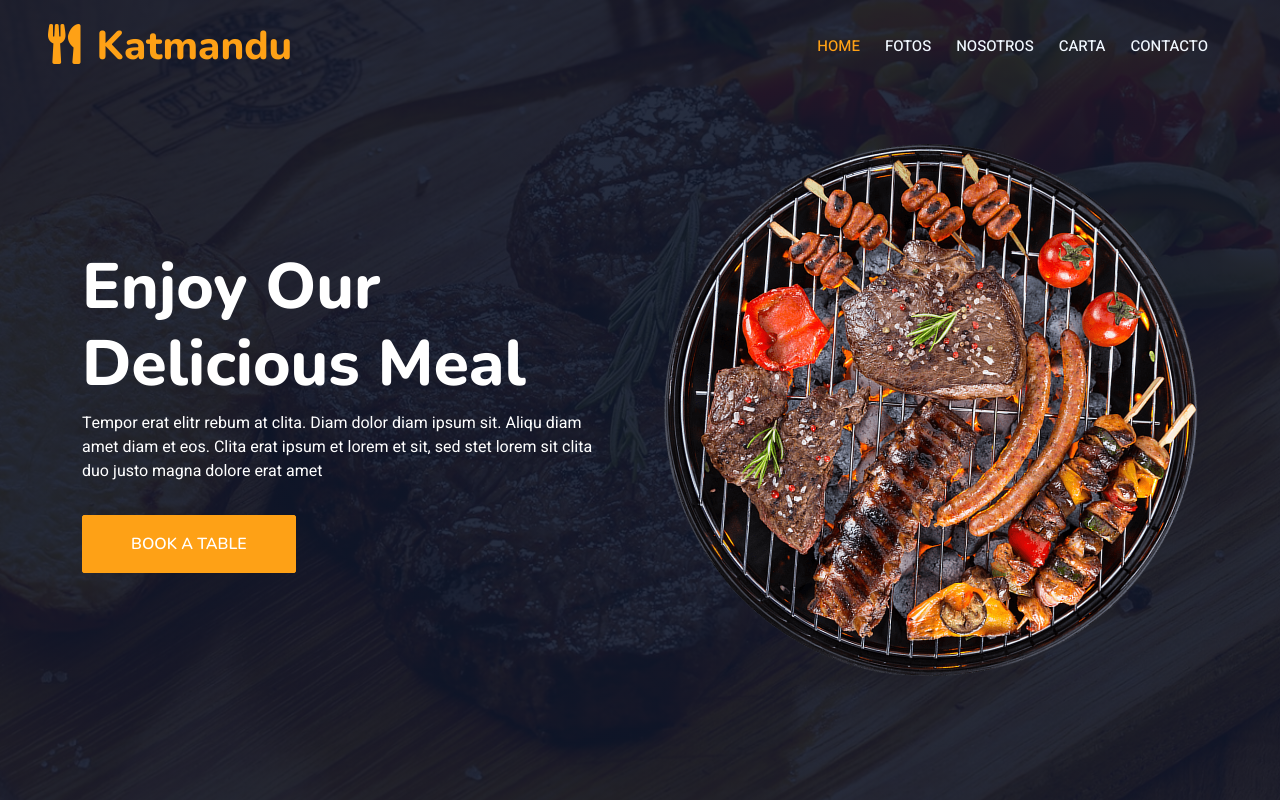
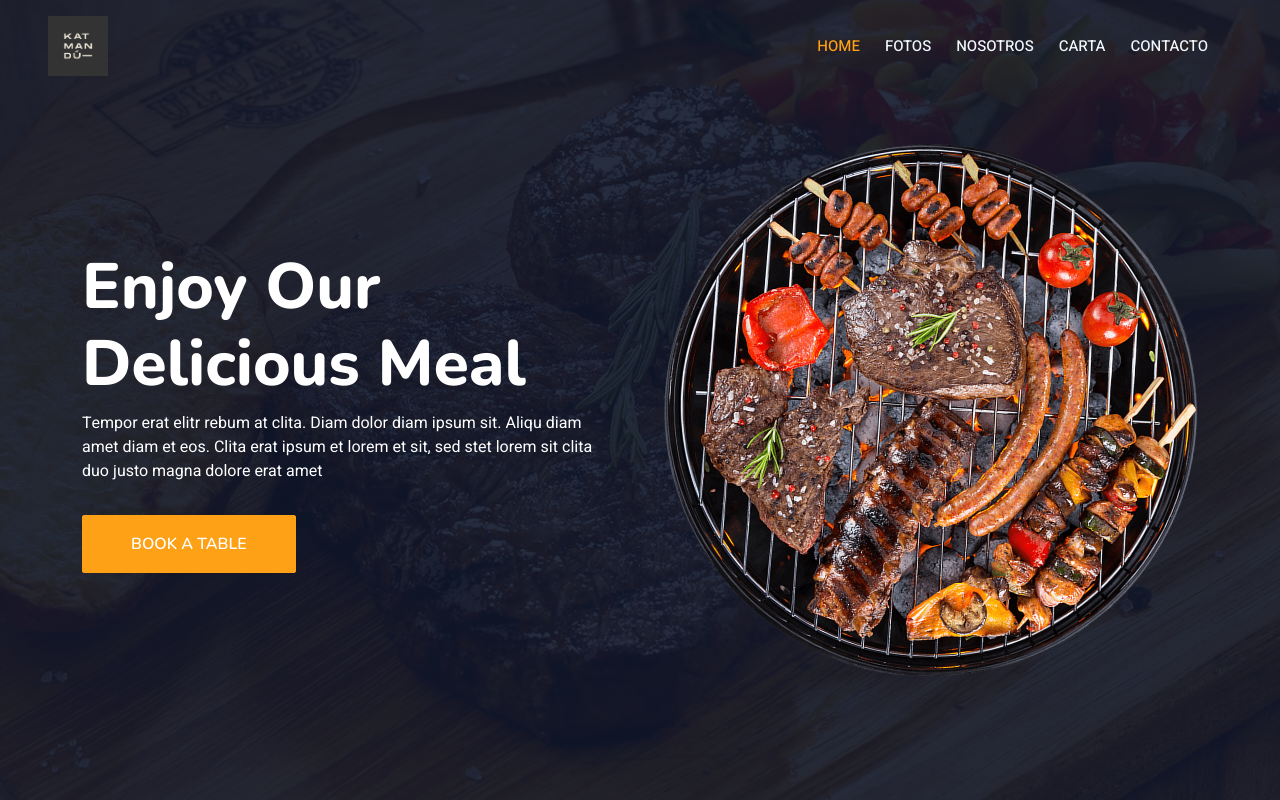
Before and after one commit to Riquel19/pre-entrega2, a plain HTML site: page index.html in a window 1280 px wide. Shown: the top 800 px of the page. Drawn offline with nearby package versions, Linux system fonts and the light colour scheme.

Commit message:
cambio 02

```diff
--- a/index.html
+++ b/index.html
@@ -25,8 +25,8 @@
         <div class="container-xxl position-relative p-0">
             <nav class="navbar navbar-expand-lg navbar-dark bg-dark px-4 px-lg-5 py-3 py-lg-0">
                 <a href="" class="navbar-brand p-0">
-                    <h1 class="text-primary m-0"><i class="fa fa-utensils me-3"></i>Katmandu</h1>
-                    <!-- <img src="img/logo.png" alt="Logo"> -->
+
+                    <img src="img/logo-ktm.png" alt="Logo">
                 </a>
                 <button class="navbar-toggler" type="button" data-bs-toggle="collapse" data-bs-target="#navbarCollapse">
                     <span class="fa fa-bars"></span>
```
Also changed, not shown: img/logo-ktm.png (added).
